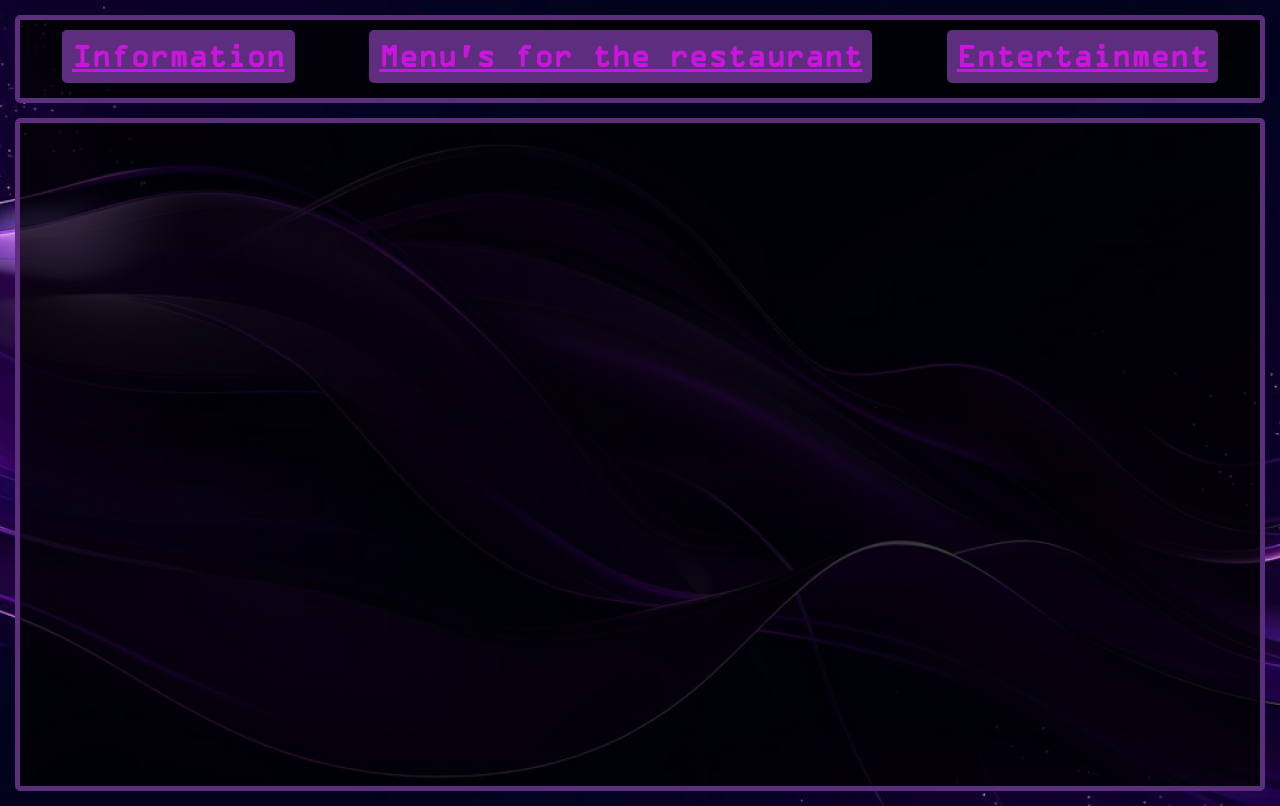
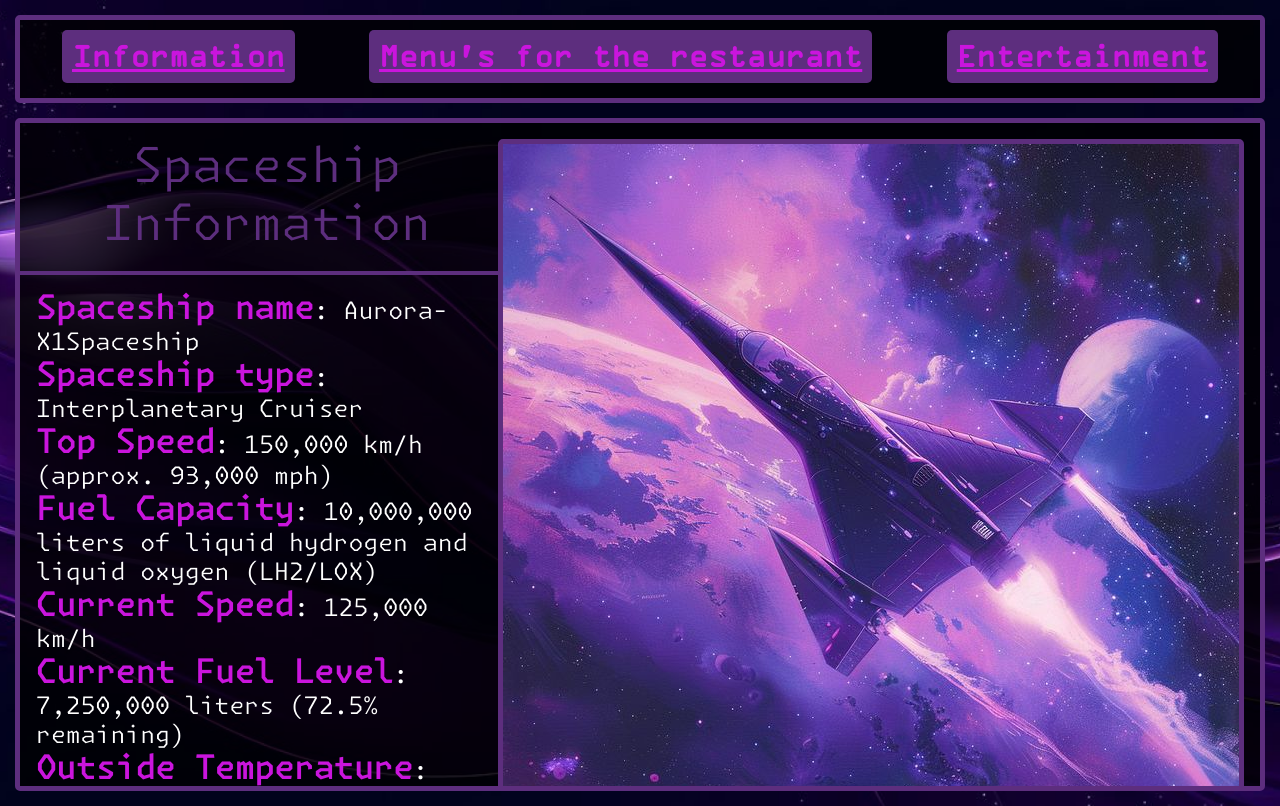
Before and after one commit to JeaV2/teamblue, a plain HTML site: page information/spaceship/index.html in a window 1280 px wide. Drawn offline with Linux system fonts and the light colour scheme.

Commit message:
Make spaceship information page

```diff
--- /dev/null
+++ b/content/css/spaceship.css
@@ -0,0 +1,32 @@
+.title{
+    font-size: 3rem;
+    text-align: center;
+    color: #5D2E7E;
+    margin: 1rem;
+}
+
+hr{
+    border: 2.5px solid #5D2E7E;
+    margin-top: 0.5rem;
+    margin-bottom: 0.5rem;
+
+}
+
+#spaceship{
+    float: right;
+    margin: 1rem;
+    margin-left: 0;
+    border: #5D2E7E 5px solid;
+    border-radius: 5px;
+
+}
+
+.info {
+    font-size: 1.5rem;
+    margin: 1rem;
+}
+
+b{
+    color: #CA15DD;
+    font-size: 2rem;
+}
--- a/information/spaceship/index.html
+++ b/information/spaceship/index.html
@@ -5,6 +5,7 @@
     <meta name="viewport" content="width=device-width, initial-scale=1.0">
     <title>Document</title>
     <link rel="stylesheet" href="../../content/css/main.css">
+    <link rel="stylesheet" href="../../content/css/spaceship.css">
 </head>
 <body class="container">
     <nav class="item">
@@ -14,6 +15,30 @@
             <div class="button"><a href="../entertainment">Entertainment</a></div>
         </div>
     </nav>
-    <main class="item"></main>
+    <main class="item">
+        <img src="../../content/img/spaceship_big.jpg" alt="An image of a spaceship flying through space." id="spaceship">
+        <p class="title">Spaceship Information</p>
+        <hr>
+        <p class="info">
+            <b>Spaceship name</b>: Aurora-X1Spaceship <br>
+            <b>Spaceship type</b>: Interplanetary Cruiser <br>
+            <b>Top Speed</b>: 150,000 km/h (approx. 93,000 mph) <br>
+            <b>Fuel Capacity</b>: 10,000,000 liters of liquid hydrogen and liquid oxygen (LH2/LOX) <br>
+            <b>Current Speed</b>: 125,000 km/h <br>
+            <b>Current Fuel Level</b>: 7,250,000 liters (72.5% remaining) <br>
+            <b>Outside Temperature</b>: -120°C (-184°F) in open space. <br>
+            <b>Spaceship capacity</b>: 40 passengers + 10 staff. <br>
+        </p>
+        <br>
+        <p class="title">Spaceship Information</p>
+        <hr>
+        <p class="info">
+            <b>Propulsion</b>: Hybrid nuclear-thermal and chemical propulsion system. <br>
+            <b>Life Support</b>: Advanced closed-loop system, recycling water, and air with 99% efficiency <br>
+            <b>Navigation</b>: AI-assisted star tracking and inertial navigation. <br>
+            <b>Shields</b>: Advanced radiation shielding to protect against cosmic rays, solar flares and meteors. <br>
+            <b>Communication</b>: High-bandwidth laser communication with Earth. <br>
+        </p>
+    </main>
 </body>
 </html>
```
Also changed, not shown: content/img/spaceship_big.jpg (added).
